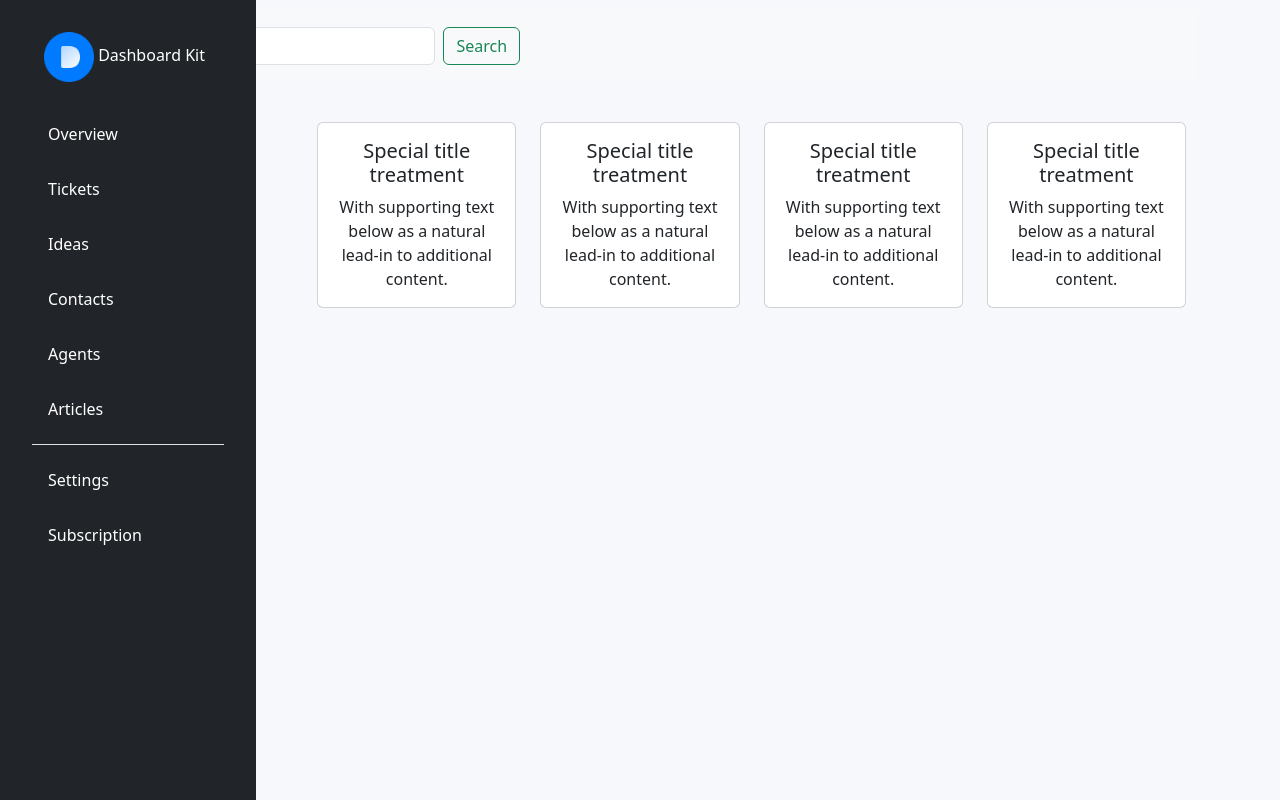
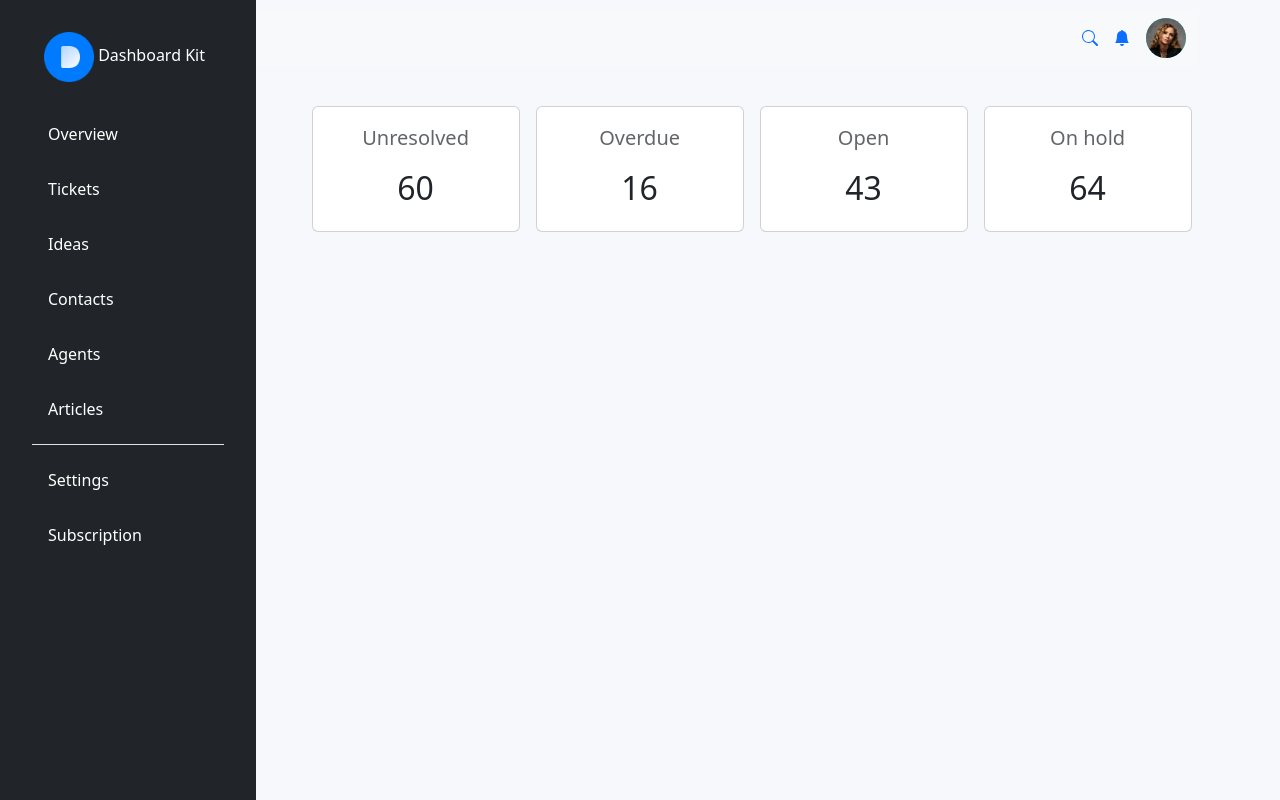
Before and after one commit to pevyZ/frontend-framework-PeiwenZeng, a website: page public/index.html in a window 1280 px wide. Drawn offline with nearby package versions, Linux system fonts and the light colour scheme.

Commit message:
align box to center

```diff
--- a/public/index.html
+++ b/public/index.html
@@ -9,14 +9,79 @@
     <link rel="stylesheet" href="assets/css/stylesheet.css">
 </head>
 <body class="container">
-    <header class="navbar bg-body-tertiary">
+    <header>
       <nav class="navbar bg-body-tertiary">
         <div class="container-fluid">
-              <a class="navbar-brand">Navbar</a>
-              <form class="d-flex" role="search">
-                <input class="form-control me-2" type="search" placeholder="Search" aria-label="Search">
-                <button class="btn btn-outline-success" type="submit">Search</button>
-              </form>
+          <a class="navbar-brand">
+            <button id="burgermenu" class="btn btn-primary" type="button" data-bs-toggle="offcanvas" data-bs-target="#offcanvasScrolling" aria-controls="offcanvasScrolling">
+              <svg xmlns="http://www.w3.org/2000/svg" width="16" height="16" fill="currentColor" class="bi bi-list" viewBox="0 0 16 16">
+                  <path fill-rule="evenodd" d="M2.5 12a.5.5 0 0 1 .5-.5h10a.5.5 0 0 1 0 1H3a.5.5 0 0 1-.5-.5m0-4a.5.5 0 0 1 .5-.5h10a.5.5 0 0 1 0 1H3a.5.5 0 0 1-.5-.5m0-4a.5.5 0 0 1 .5-.5h10a.5.5 0 0 1 0 1H3a.5.5 0 0 1-.5-.5"/>
+              </svg>
+          </button>
+          <!-- content for burgermenu-->
+          <div class="offcanvas offcanvas-start" data-bs-scroll="true" data-bs-backdrop="false" tabindex="-1" id="offcanvasScrolling" aria-labelledby="offcanvasScrollingLabel">
+            <div class="offcanvas-header">
+              <h5 class="offcanvas-title" id="offcanvasScrollingLabel">Dashboard</h5>
+              <button type="button" class="btn-close" data-bs-dismiss="offcanvas" aria-label="Close"></button>
+            </div>
+            <div class="offcanvas-body">
+              <nav class="navbar bg-body-tertiary">
+                  <div class="container-fluid">
+                    <span class="navbar-brand mb-0 h1">Overview</span>
+                </div>
+              </nav>
+              <nav class="navbar bg-body-tertiary">
+                  <div class="container-fluid">
+                    <span class="navbar-brand mb-0 h1">Tickets</span>
+                  </div>
+              </nav>
+              <nav class="navbar bg-body-tertiary">
+                  <div class="container-fluid">
+                    <span class="navbar-brand mb-0 h1">Ideas</span>
+                  </div>
+              </nav>
+              <nav class="navbar bg-body-tertiary">
+                  <div class="container-fluid">
+                    <span class="navbar-brand mb-0 h1">Contacts</span>
+                  </div>
+              </nav>
+              <nav class="navbar bg-body-tertiary">
+                  <div class="container-fluid">
+                    <span class="navbar-brand mb-0 h1">Agents</span>
+                  </div>
+              </nav>
+              <nav class="navbar bg-body-tertiary">
+                  <div class="container-fluid">
+                    <span class="navbar-brand mb-0 h1">Articles</span>
+                  </div>
+              </nav>
+              <nav class="navbar bg-body-tertiary">
+                  <div class="container-fluid">
+                    <span class="navbar-brand mb-0 h1">Settings</span>
+                  </div>
+              </nav>
+              <nav class="navbar bg-body-tertiary">
+                  <div class="container-fluid">
+                    <span class="navbar-brand mb-0 h1">Subscription</span>
+                  </div>
+              </nav>
+            </div>
+          </div>
+          </a>
+          <a class="navbar-brand">Review</a>
+          <a href="#" class="d-flex ms-auto me-3">
+            <svg xmlns="http://www.w3.org/2000/svg" width="16" height="16" fill="currentColor" class="bi bi-search" viewBox="0 0 16 16">
+              <path d="M11.742 10.344a6.5 6.5 0 1 0-1.397 1.398h-.001q.044.06.098.115l3.85 3.85a1 1 0 0 0 1.415-1.414l-3.85-3.85a1 1 0 0 0-.115-.1zM12 6.5a5.5 5.5 0 1 1-11 0 5.5 5.5 0 0 1 11 0"/>
+            </svg>
+          </a>
+          <a href="#" class="d-flex me-3">
+            <svg xmlns="http://www.w3.org/2000/svg" width="16" height="16" fill="currentColor" class="bi bi-bell-fill" viewBox="0 0 16 16">
+              <path d="M8 16a2 2 0 0 0 2-2H6a2 2 0 0 0 2 2m.995-14.901a1 1 0 1 0-1.99 0A5 5 0 0 0 3 6c0 1.098-.5 6-2 7h14c-1.5-1-2-5.902-2-7 0-2.42-1.72-4.44-4.005-4.901"/>
+            </svg>
+          </a>
+          <a href="#" class="d-flex">
+            <img src="assets/images/Keeley.png" alt="Profile Picture" class="rounded-circle" width="40" height="40">
+          </a>
         </div>
       </nav>
     </header>
@@ -79,40 +144,31 @@
                 </li>
             </ul>
         </nav>
-
+         <!-- This is the card -->
         <main id="main-container" class="container text-center">
-            <div class="row">
-                <div class="col-sm-3 mb-3 mb-sm-0">
-                  <div class="card">
+            <div class="row gap-3 d-flex justify-content-center">
+              <div class="card col-md-6 text-center mb-3" style="width: 13rem;">
                 <div class="card-body">
-                      <h5 class="card-title">Special title treatment</h5>
-                      <p class="card-text">With supporting text below as a natural lead-in to additional content.</p>
+                  <p class="card-text fs-5">Unresolved</p>
+                  <h5 class="card-title fs-2">60</h5>
                 </div>
               </div>
-                </div>
-                <div class="col-sm-3 mb-3 mb-sm-0">
-                  <div class="card">
+              <div class="card col-md-6 text-center mb-3" style="width: 13rem;">
                 <div class="card-body">
-                      <h5 class="card-title">Special title treatment</h5>
-                      <p class="card-text">With supporting text below as a natural lead-in to additional content.</p>
+                  <p class="card-text fs-5">Overdue</p>
+                  <h5 class="card-title fs-2">16</h5>
                 </div>
               </div>
-                </div>
-                <div class="col-sm-3 mb-3 mb-sm-0">
-                    <div class="card">
+              <div class="card col-md-6 text-center mb-3" style="width: 13rem;">
                 <div class="card-body">
-                        <h5 class="card-title">Special title treatment</h5>
-                        <p class="card-text">With supporting text below as a natural lead-in to additional content.</p>
+                  <p class="card-text fs-5">Open</p>
+                  <h5 class="card-title fs-2">43</h5>
                 </div>
               </div>
-                  </div>
-                  <div class="col-sm-3 mb-3 mb-sm-0">
-                    <div class="card">
+              <div class="card col-md-6 text-center mb-3" style="width: 13rem;">
                 <div class="card-body">
-                        <h5 class="card-title">Special title treatment</h5>
-                        <p class="card-text">With supporting text below as a natural lead-in to additional content.</p>
-                      </div>
-                    </div>
+                  <p class="card-text fs-5">On hold</p>
+                  <h5 class="card-title fs-2">64</h5>
                 </div>
             </div>
         </main>
--- a/src/scss/stylesheet.scss
+++ b/src/scss/stylesheet.scss
@@ -48,7 +48,19 @@ body{
 
 
     // This is main content
+    main{
+        .card-body {
+            display: flex;
+            flex-direction: column;
+            justify-content: center;
+            align-items: center;
+            height: 100%; /* Ensure full height for vertical centering */
 
+            .card-text{
+                opacity: 0.7;
+            }
+        }
+    }
 }
 
 
```
Also changed, not shown: public/assets/css/stylesheet.css, 1 other file. Lines whose indentation alone changed are shown as unchanged.
